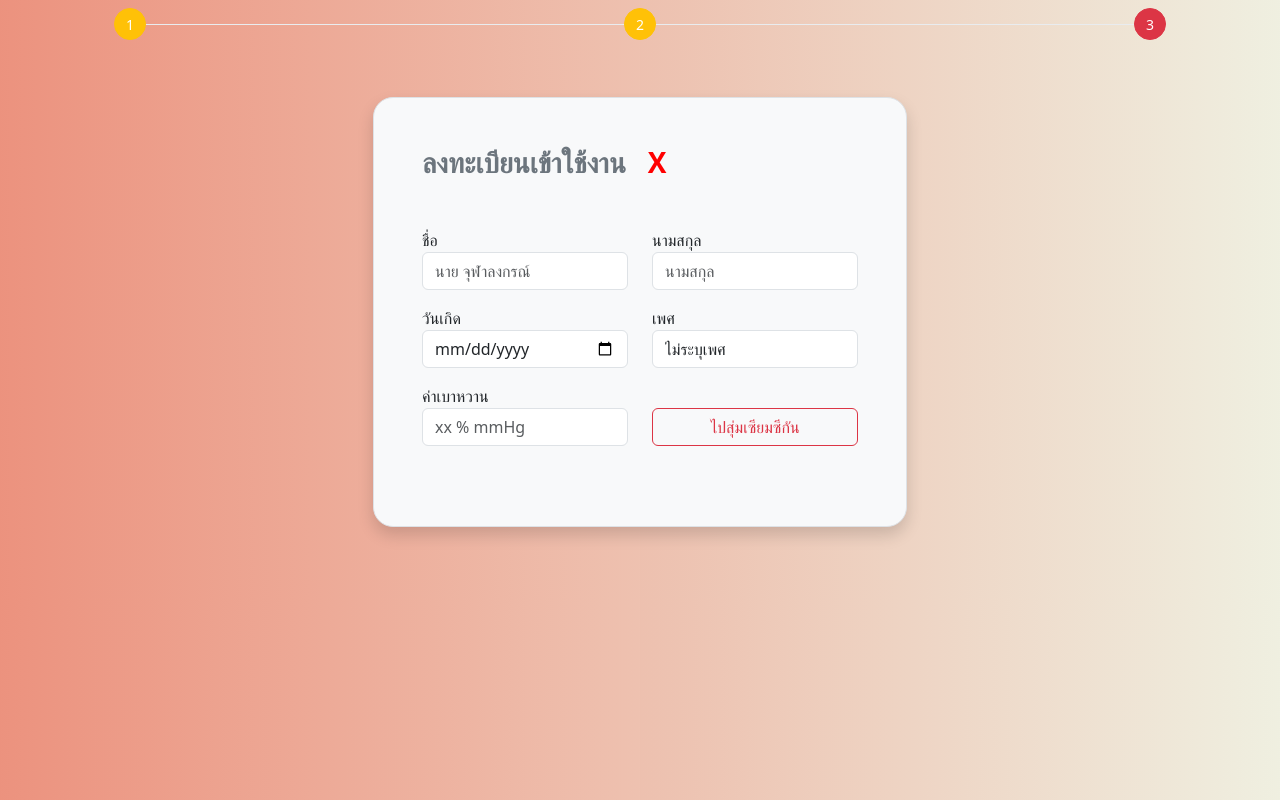
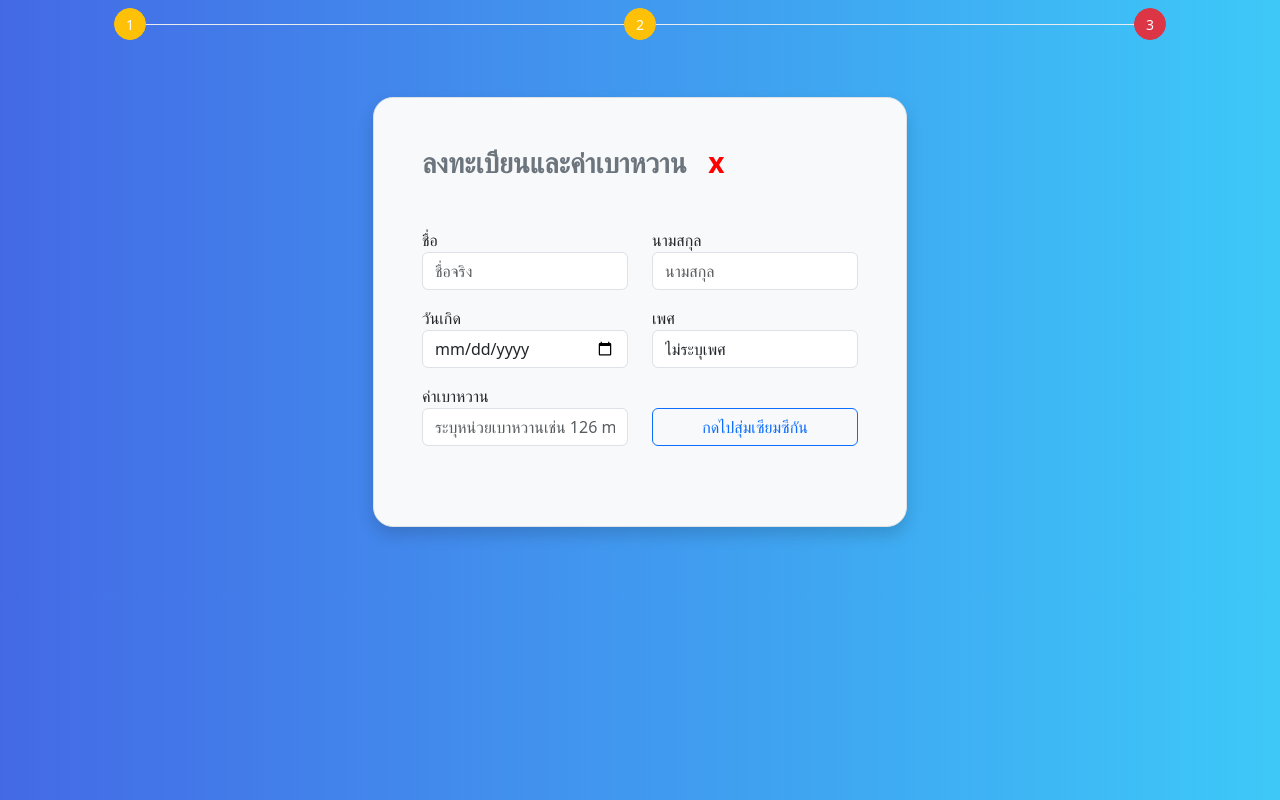
Before and after one commit to Phuwaset/Application-COPD, a PHP site: page /register_DMl.html in a window 1280 px wide. Run offline with PHP 8.4, Linux system fonts and the light colour scheme.

Commit message:
update
update

```diff
--- a/index.html
+++ b/index.html
@@ -71,7 +71,7 @@
             <div class="col"></div>
             <div class="col-5">
                 <button name="submit" class="btn">
-                    <h5><b><a href="selectForm.html" style="color: white; text-decoration: none; ">ลงทะเบียน</a></b></h5>
+                    <h5><a href="selectForm.html" style="color: white; text-decoration: none; ">เริ่ม</a></h5>
                 </button>
             </div>
             <div class="col"></div>
--- a/register_DMl.html
+++ b/register_DMl.html
@@ -22,7 +22,7 @@
         linear-gradient(#e96107, transparent),
         linear-gradient(to top left, rgba(241, 171, 121, 255), transparent),
         linear-gradient(to top right, rgba(214, 85, 77, 255), transparent); */
-            background-image: linear-gradient(to right, rgba(233, 130, 107, 0.871), rgba(237, 237, 220, 0.874));
+            background-image: linear-gradient(to right, rgba(40, 83, 226, 0.871), rgba(33, 193, 247, 0.874));
         }
     </style>
 </head>
@@ -33,7 +33,7 @@
             <div class="position-relative m-4">
                 <div class="progress" role="progressbar" aria-label="Progress" aria-valuenow="50" aria-valuemin="0"
                     aria-valuemax="100" style="height: 1px;">
-                    <div class="progress-bar" style=""></div>
+                    <div class="progress-bar"></div>
                 </div>
                 <button type="button"
                     class="position-absolute top-0 start-0 translate-middle btn btn-sm btn-warning rounded-pill"
@@ -53,15 +53,15 @@
                         <form action="https://sheetdb.io/api/v1/6k7qupqgy6s3o" class="mt-5 border p-5 bg-light shadow"
                             style="border-radius: 20px;" id="sheetdb-form" method="POST">
                             <div class="row">
-                                <h3 class="mb-5 text-secondary"><b>ลงทะเบียนเข้าใช้งาน&nbsp; &nbsp;<a href="index.html"
-                                            style="color: red; position: absolute; text-decoration: none;">X</a></b>
+                                <h3 class="mb-5 text-secondary"><b>ลงทะเบียนและค่าเบาหวาน&nbsp; &nbsp;<a href="selectForm.html"
+                                            style="color: red; position: absolute; text-decoration: none;">x</a></b>
                                 </h3>
                             </div>
                             <div class="row">
                                 <div class="mb-3 col-md-6">
                                     <label for="">ชื่อ</label>
                                     <input type="text" name="data[first_name]" class="form-control"
-                                        placeholder="นาย จุฬาลงกรณ์" required>
+                                        placeholder="ชื่อจริง" required>
                                 </div>
                                 <div class="mb-3 col-md-6">
                                     <label for="">นามสกุล</label>
@@ -74,14 +74,14 @@
                                 <div class="mb-3 col-md-6">
                                     <label for="">เพศ</label>
                                     <select name="data[gender]" class="form-control">
-                                        <option value="0">ไม่ระบุเพศ</option>
-                                        <option value="1">ชาย</option>
-                                        <option value="2">หญิง</option>
+                                        <option value="ไม่ระบุเพศ">ไม่ระบุเพศ</option>
+                                        <option value="ชาย">ชาย</option>
+                                        <option value="หญิง">หญิง</option>
                                     </select>
                                 </div>
                                 <div class="mb-3 col-md-6">
                                     <label for="">ค่าเบาหวาน</label>
-                                    <input type="text" name="data[mgdL]" class="form-control" placeholder="xx % mmHg"
+                                    <input type="text" name="data[mgdL]" class="form-control" placeholder="ระบุหน่วยเบาหวานเช่น 126 mg/dL"
                                         required>
                                 </div>
                                 <div class="mb-3 col-md-6">
@@ -90,8 +90,8 @@
                             </div> -->
                                     <div class="mb-3 col-md-12">
                                         <br>
-                                        <button type="submit" class="btn btn-outline-danger form-control"
-                                            onclick="fireSweetAlert()">ไปสุ่มเซียมซีกัน</button>
+                                        <button type="submit" class="btn btn-outline-primary form-control"
+                                            onclick="fireSweetAlert()">กดไปสุ่มเซียมซีกัน</button>
                                         <!-- <a href="checked.html" style="text-decoration: none; color: red;">ไปสุ่มเซียมซีกัน</a> -->
                                     </div>
                                     <!-- <button class="btn btn-danger" id="errorAlert">Error alert</button> -->
```
Also changed, not shown: register_mmHg.html (+9 -9 lines), selectForm.html (+42 -3 lines), style.css (+55 -40 lines).
